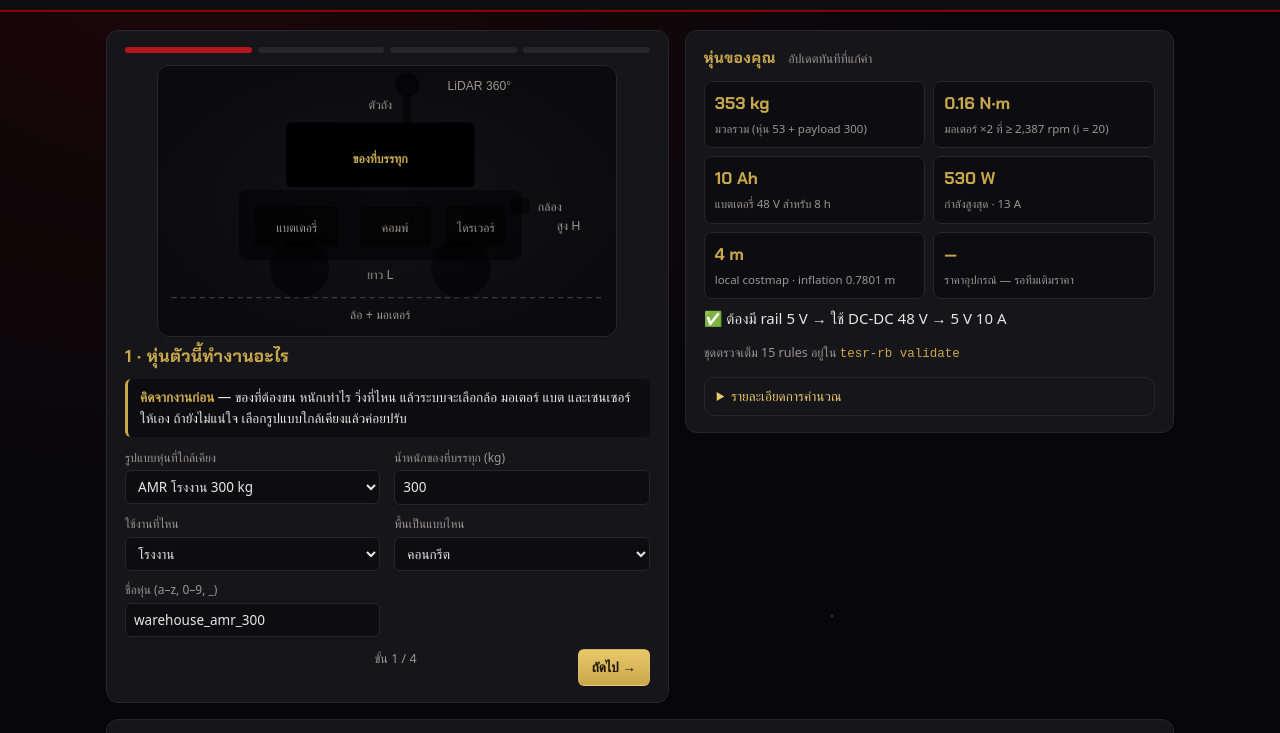
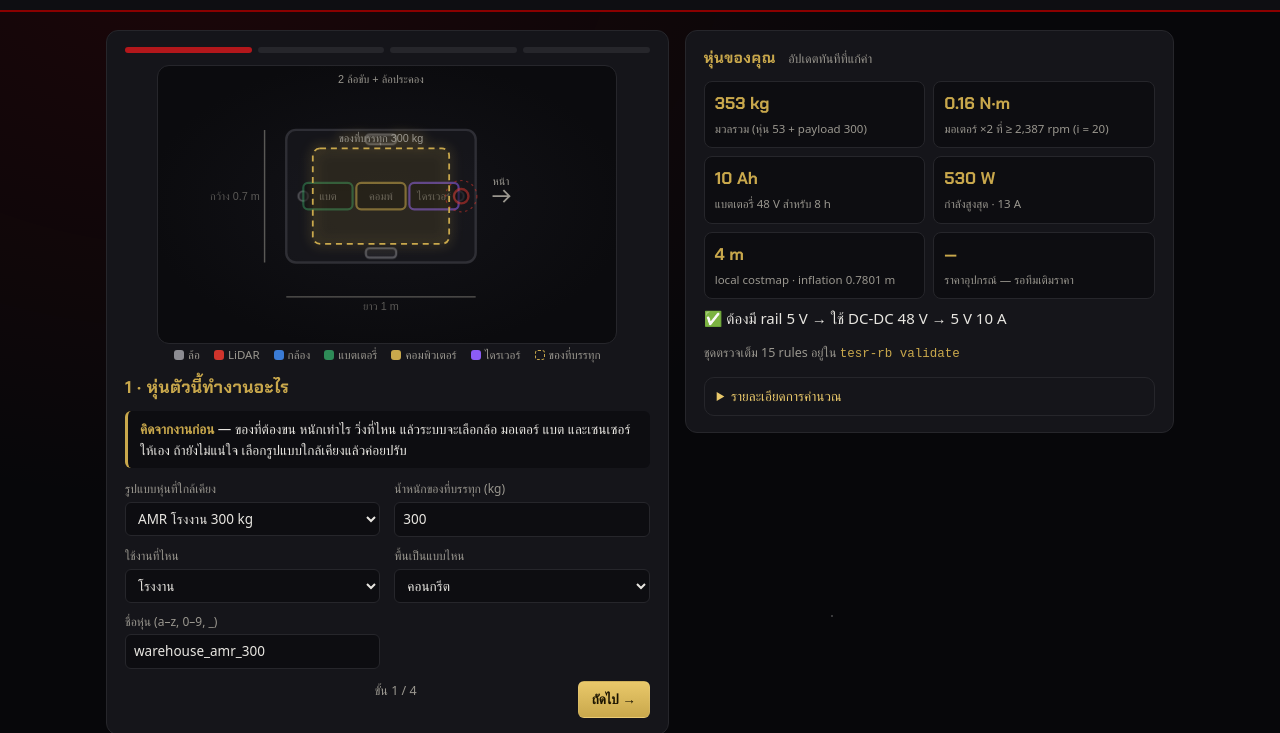
Before and after one commit to TESR-Channel/TESR-Robot-builder-, a plain HTML site: page docs/index.html in a window 1280 px wide. Shown: the part 64-797 px from the top of the page. Drawn offline with Linux system fonts and the light colour scheme; a web font is replaced by a local one.

Commit message:
Spec & Sizing: live top-down robot illustration (drive type, wheel layout, 1–3 LiDAR, 1–2 cameras, dimensions) with color legend; sensor-count inputs

```diff
--- a/docs/index.html
+++ b/docs/index.html
@@ -18,31 +18,8 @@
   <div class="wizard">
     <div class="panel">
       <div class="stepbar" id="stepbar"><span></span><span></span><span></span><span></span></div>
-      <svg class="guide" viewBox="0 0 340 200" xmlns="http://www.w3.org/2000/svg" aria-hidden="true">
-        <line class="ground" x1="10" y1="172" x2="330" y2="172"/>
-        <rect id="g-payload" class="part" x="95" y="42" width="140" height="48" rx="4"/>
-        <text id="l-payload" class="label" x="165" y="72" text-anchor="middle">ของที่บรรทุก</text>
-        <rect id="g-chassis" class="part" x="60" y="92" width="210" height="52" rx="6"/>
-        <text id="l-chassis" class="label" x="165" y="90" text-anchor="middle" dy="-58">ตัวถัง</text>
-        <rect id="g-battery" class="part" x="72" y="104" width="62" height="30" rx="3"/>
-        <text id="l-battery" class="label" x="103" y="123" text-anchor="middle">แบตเตอรี่</text>
-        <rect id="g-compute" class="part" x="150" y="104" width="52" height="30" rx="3"/>
-        <text id="l-compute" class="label" x="176" y="123" text-anchor="middle">คอมพ์</text>
-        <rect id="g-driver" class="part" x="214" y="104" width="44" height="30" rx="3"/>
-        <text id="l-driver" class="label" x="236" y="123" text-anchor="middle">ไดรเวอร์</text>
-        <circle id="g-wheel1" class="part" cx="105" cy="150" r="22"/>
-        <circle id="g-wheel2" class="part" cx="225" cy="150" r="22"/>
-        <text id="l-wheels" class="label" x="165" y="188" text-anchor="middle">ล้อ + มอเตอร์</text>
-        <rect id="g-mast" class="part" x="182" y="20" width="6" height="22"/>
-        <circle id="g-lidar" class="part" cx="185" cy="14" r="9"/>
-        <text id="l-lidar" class="label" x="215" y="18">LiDAR 360°</text>
-        <rect id="g-camera" class="part" x="262" y="98" width="14" height="12" rx="2"/>
-        <text id="l-camera" class="label" x="282" y="108">กล้อง</text>
-        <line id="g-dimL" class="part" x1="60" y1="160" x2="270" y2="160"/>
-        <text id="l-dimL" class="label" x="165" y="158" text-anchor="middle">ยาว L</text>
-        <line id="g-dimH" class="part" x1="290" y1="92" x2="290" y2="144"/>
-        <text id="l-dimH" class="label" x="296" y="122">สูง H</text>
-      </svg>
+      <svg class="guide" id="guide" viewBox="0 0 380 230" xmlns="http://www.w3.org/2000/svg" aria-hidden="true"></svg>
+      <div class="legend"><span><i style="background:#8c8c92"></i>ล้อ</span><span><i style="background:#d0342c"></i>LiDAR</span><span><i style="background:#3a7bd5"></i>กล้อง</span><span><i style="background:#2e8b57"></i>แบตเตอรี่</span><span><i style="background:#C9A84C"></i>คอมพิวเตอร์</span><span><i style="background:#8b5cf6"></i>ไดรเวอร์</span><span><i style="background:transparent;border:1px dashed #C9A84C"></i>ของที่บรรทุก</span></div>
 
       <section class="step now" id="s1">
         <h2>1 · หุ่นตัวนี้ทำงานอะไร</h2>
@@ -68,7 +45,7 @@
           <label>ยาว L (m) <input id="length" type="number" step="0.01" min="0.1" value="1.0"></label>
           <label>กว้าง W (m) <input id="width" type="number" step="0.01" min="0.1" value="0.7"></label>
           <label>สูง H (m) <input id="height" type="number" step="0.01" min="0.05" value="0.45"></label>
-          <label>ระบบขับ <select id="drive"><option value="differential">2 ล้อขับ + ล้อประคอง (differential)</option><option value="mecanum">4 ล้อ mecanum (เคลื่อนที่ทุกทิศ)</option></select></label>
+          <label>ระบบขับ <select id="drive"><option value="differential">2 ล้อขับ + ล้อประคอง (differential)</option><option value="mecanum">4 ล้อ mecanum (เคลื่อนที่ทุกทิศ)</option><option value="four_wheel" disabled>4 ล้อขับ skid-steer (เร็ว ๆ นี้)</option><option value="ackermann" disabled>บังคับเลี้ยวแบบรถยนต์ Ackermann (เร็ว ๆ นี้)</option></select></label>
         </div>
         <details>
           <summary>ตั้งค่าล้อและตัวถังเพิ่มเติม (ถ้ารู้)</summary>
@@ -115,7 +92,9 @@
           <label>แบตเตอรี่ <select id="battery"></select></label>
           <label>คอมพิวเตอร์ <select id="compute"></select></label>
           <label>LiDAR <select id="lidar"></select></label>
+          <label>จำนวน LiDAR <select id="lidarCount"><option value="1">1 (หน้า)</option><option value="2">2 (หน้า + หลัง)</option><option value="3">3 (หน้า + มุมหลัง 2)</option></select></label>
           <label>กล้อง depth <select id="camera"></select></label>
+          <label>จำนวนกล้อง <select id="cameraCount"><option value="1">1 (หน้า)</option><option value="2">2 (หน้า + หลัง)</option></select></label>
           <label>IMU <select id="imu"></select></label>
           <label class="check"><input id="estop" type="checkbox" checked> มี E-stop</label>
           <label class="check"><input id="showAllParts" type="checkbox"> แสดงอุปกรณ์ทุกแรงดัน</label>
@@ -185,24 +164,81 @@
 <script>
 (function () {
   const steps = ['s1', 's2', 's3', 's4'];
-  const parts = { s1: ['payload'], s2: ['chassis', 'dimL', 'dimH'], s3: ['wheel1', 'wheel2', 'battery'], s4: ['lidar', 'camera', 'compute', 'driver', 'mast'] };
-  const labels = { s1: ['payload'], s2: ['chassis', 'dimL', 'dimH'], s3: ['wheels', 'battery'], s4: ['lidar', 'camera', 'compute', 'driver'] };
+  const focus = { s1: ['payload'], s2: ['chassis', 'dim'], s3: ['wheel', 'battery'], s4: ['lidar', 'camera', 'compute', 'driver'] };
   let i = 0;
   const $ = (id) => document.getElementById(id);
+  const NS = 'http://www.w3.org/2000/svg';
+  const el = (tag, attrs, text) => { const e = document.createElementNS(NS, tag); Object.entries(attrs).forEach(([k, v]) => e.setAttribute(k, v)); if (text != null) e.textContent = text; return e; };
+
+  // Top-down illustration of the robot being designed: wheels by drive type, sensor count and placement, dimensions.
+  function drawGuide(d) {
+    const svg = $('guide'); if (!svg || !d) return;
+    while (svg.firstChild) svg.removeChild(svg.firstChild);
+    const hl = focus[steps[i]];
+    const L = d.length, W = d.width, sc = Math.min(200 / L, 110 / W), cx = 185, cy = 108, l = L * sc, w = W * sc;
+    const g = (part, color) => { const grp = el('g', { class: `part ${part}${hl.includes(part) ? ' hl' : ''}`, style: `--c:${color}` }); svg.appendChild(grp); return grp; };
+    const label = (x, y, t, anchor = 'middle', part) => svg.appendChild(el('text', { x, y, class: `label${part && hl.includes(part) ? ' hl' : ''}`, 'text-anchor': anchor }, t));
+    // front arrow
+    svg.appendChild(el('path', { d: `M${cx + l / 2 + 14} ${cy} l 14 0 m -5 -5 l 5 5 l -5 5`, stroke: '#9a978f', fill: 'none', 'stroke-width': 1.5 }));
+    label(cx + l / 2 + 21, cy - 9, 'หน้า', 'middle');
+    // chassis
+    const ch = g('chassis', '#4a4a52');
+    ch.appendChild(el('rect', { x: cx - l / 2, y: cy - w / 2, width: l, height: w, rx: 8, fill: '#1c1c22', stroke: 'var(--c)', 'stroke-width': 2 }));
+    // wheels
+    const wh = g('wheel', '#8c8c92'), r = Math.max(7, d.wheelDiameter * sc / 2), wt = Math.max(5, d.wheelWidth * sc);
+    const track = Math.min(d.track * sc, w + wt), wb = Math.min((d.wheelbase || d.length * 0.6) * sc, l - 2 * r);
+    const wheel = (x, y, rot = 0, mec = false) => {
+      const grp = el('g', { transform: `translate(${x} ${y}) rotate(${rot})` });
+      grp.appendChild(el('rect', { x: -r, y: -wt / 2, width: 2 * r, height: wt, rx: 3, fill: '#2a2a30', stroke: 'var(--c)', 'stroke-width': 1.8 }));
+      if (mec) for (let k = -r + 4; k < r - 2; k += 5) grp.appendChild(el('line', { x1: k, y1: -wt / 2 + 1, x2: k + 4, y2: wt / 2 - 1, stroke: 'var(--c)', 'stroke-width': 1 }));
+      wh.appendChild(grp);
+    };
+    if (d.drive === 'differential') {
+      wheel(cx, cy - track / 2); wheel(cx, cy + track / 2);
+      [cx + l / 2 - 14, cx - l / 2 + 14].forEach((x) => wh.appendChild(el('circle', { cx: x, cy, r: 4, fill: '#2a2a30', stroke: 'var(--c)', 'stroke-width': 1.5 })));
+    } else {
+      const steer = d.drive === 'ackermann' ? 18 : 0, mec = d.drive === 'mecanum';
+      wheel(cx + wb / 2, cy - track / 2, steer, mec); wheel(cx + wb / 2, cy + track / 2, steer, mec); wheel(cx - wb / 2, cy - track / 2, 0, mec); wheel(cx - wb / 2, cy + track / 2, 0, mec);
+    }
+    // internals
+    const box = (part, color, x, y, bw, bh, t) => { const grp = g(part, color); grp.appendChild(el('rect', { x: x - bw / 2, y: y - bh / 2, width: bw, height: bh, rx: 4, fill: '#0d0d11', stroke: 'var(--c)', 'stroke-width': 1.8 })); grp.appendChild(el('text', { x, y: y + 3.5, class: 'label', 'text-anchor': 'middle', fill: color }, t)); };
+    const iw = Math.min(46, l * 0.26), ih = Math.min(22, w * 0.42);
+    box('battery', '#2e8b57', cx - l * 0.28, cy, iw, ih, 'แบต');
+    box('compute', '#C9A84C', cx, cy, iw, ih, 'คอมพ์');
+    box('driver', '#8b5cf6', cx + l * 0.28, cy, iw, ih, 'ไดรเวอร์');
+    // payload (dashed)
+    const pl = g('payload', '#C9A84C');
+    pl.appendChild(el('rect', { x: cx - l * 0.36, y: cy - w * 0.36, width: l * 0.72, height: w * 0.72, rx: 6, fill: 'rgba(201,168,76,.06)', stroke: 'var(--c)', 'stroke-width': 1.5, 'stroke-dasharray': '5 4' }));
+    pl.appendChild(el('text', { x: cx, y: cy - w * 0.36 - 5, class: 'label', 'text-anchor': 'middle', fill: '#C9A84C' }, `ของที่บรรทุก ${d.payload} kg`));
+    // lidars
+    const li = g('lidar', '#d0342c');
+    const lpos = { 1: [[cx + l / 2 - 12, cy]], 2: [[cx + l / 2 - 12, cy], [cx - l / 2 + 12, cy]], 3: [[cx + l / 2 - 12, cy], [cx - l / 2 + 12, cy - w / 2 + 12], [cx - l / 2 + 12, cy + w / 2 - 12]] }[d.lidarCount || 1];
+    if (d.lidar) lpos.forEach(([x, y]) => { li.appendChild(el('circle', { cx: x, cy: y, r: 13, fill: 'none', stroke: 'var(--c)', 'stroke-width': 1, 'stroke-dasharray': '2 3' })); li.appendChild(el('circle', { cx: x, cy: y, r: 6, fill: '#0d0d11', stroke: 'var(--c)', 'stroke-width': 2 })); });
+    // cameras (FOV wedges)
+    const cm = g('camera', '#3a7bd5');
+    const cpos = d.camera ? ({ 1: [[cx + l / 2, cy, 1]], 2: [[cx + l / 2, cy, 1], [cx - l / 2, cy, -1]] }[d.cameraCount || 1] || []) : [];
+    cpos.forEach(([x, y, dir]) => { cm.appendChild(el('rect', { x: x - (dir > 0 ? 8 : 0), y: y - 5, width: 8, height: 10, rx: 2, fill: '#0d0d11', stroke: 'var(--c)', 'stroke-width': 2 })); cm.appendChild(el('path', { d: `M${x} ${y} l ${dir * 22} -12 l 0 24 z`, fill: 'rgba(58,123,213,.18)', stroke: 'var(--c)', 'stroke-width': 1 })); });
+    // dimensions
+    const dm = g('dim', '#9a978f');
+    const yL = cy + w / 2 + r + 16, xW = cx - l / 2 - 18;
+    dm.appendChild(el('path', { d: `M${cx - l / 2} ${yL} L${cx + l / 2} ${yL} M${xW} ${cy - w / 2} L${xW} ${cy + w / 2}`, stroke: 'var(--c)', 'stroke-width': 1.2 }));
+    dm.appendChild(el('text', { x: cx, y: yL + 11, class: `label${hl.includes('dim') ? ' hl' : ''}`, 'text-anchor': 'middle' }, `ยาว ${L} m`));
+    dm.appendChild(el('text', { x: xW - 4, y: cy + 3, class: `label${hl.includes('dim') ? ' hl' : ''}`, 'text-anchor': 'end' }, `กว้าง ${W} m`));
+    label(cx, 14, ({ differential: '2 ล้อขับ + ล้อประคอง', mecanum: 'Mecanum 4 ล้อ', four_wheel: '4 ล้อขับ skid-steer', ackermann: 'Ackermann' })[d.drive] || d.drive, 'middle', 'wheel');
+  }
+
   function show(n) {
     i = Math.max(0, Math.min(steps.length - 1, n));
     steps.forEach((s, k) => $(s).classList.toggle('now', k === i));
-    [...$('stepbar').children].forEach((el, k) => { el.className = k < i ? 'done' : k === i ? 'now' : ''; });
-    document.querySelectorAll('.guide .part').forEach((el) => el.classList.remove('hl'));
-    document.querySelectorAll('.guide .label').forEach((el) => el.classList.remove('hl'));
-    parts[steps[i]].forEach((p) => $('g-' + p)?.classList.add('hl'));
-    labels[steps[i]].forEach((p) => $('l-' + p)?.classList.add('hl'));
+    [...$('stepbar').children].forEach((e, k) => { e.className = k < i ? 'done' : k === i ? 'now' : ''; });
     $('prevStep').style.visibility = i === 0 ? 'hidden' : 'visible';
     $('nextStep').textContent = i === steps.length - 1 ? 'ดูรายการสั่งซื้อ ↓' : 'ถัดไป →';
     $('stepText').textContent = `ขั้น ${i + 1} / ${steps.length}`;
+    if (window.__tesr) drawGuide(window.__tesr.d);
   }
   $('prevStep').onclick = () => show(i - 1);
   $('nextStep').onclick = () => { if (i === steps.length - 1) $('bomPanel').scrollIntoView({ behavior: 'smooth' }); else show(i + 1); };
+  new MutationObserver(() => { if (window.__tesr) drawGuide(window.__tesr.d); }).observe($('kpi'), { childList: true });
   show(0);
 })();
 </script>
```
